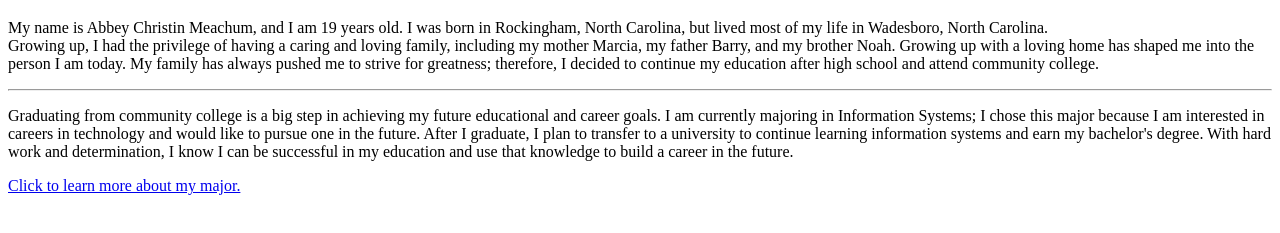
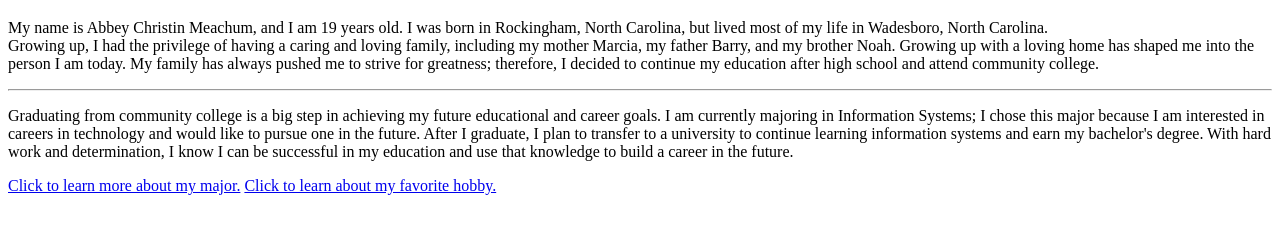
Before and after one commit to Abbey0767/html-practice-2, a plain HTML site: page index.html in a window 1280 px wide. Shown: the part 61-294 px from the top of the page. Drawn offline with Linux system fonts and the light colour scheme.

Commit message:
Add external and internal links to index.html

```diff
--- a/index.html
+++ b/index.html
@@ -19,7 +19,8 @@
     <p>
       Graduating from community college is a big step in achieving my future educational and career goals. I am currently majoring in Information Systems; I chose this major because I am interested in careers in technology and would like to pursue one in the future. After I graduate, I plan to transfer to a university to continue learning information systems and earn my bachelor's degree. With hard work and determination, I know I can be successful in my education and use that knowledge to build a career in the future.
     </p>
+<!-- External and Internal links -->
     <a href="https://youtu.be/XZrckLYqdys?si=EXdYn9_mj_K3TIpL">Click to learn more about my major.</a>
-    <a href=
+    <a href="about.html">Click to learn about my favorite hobby.</a>
 </body>
 </html>
```
